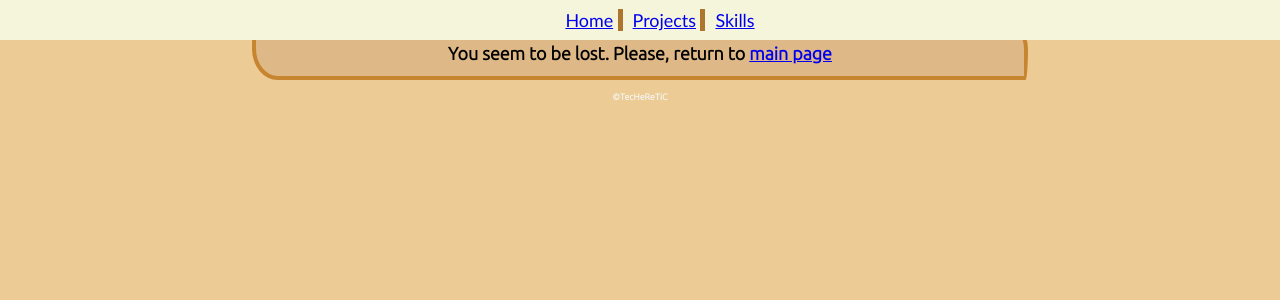
After one commit to TecHeReTiC3141/Personal_website, a Flask app: page /projects/1 in a window 1280 px wide. The commit adds this page. Shown: the top 300 px of the page. Run offline with Flask 2, Linux system fonts and the light colour scheme.

Commit message:
Page for 404 error has been added. Backbone of skills page seems to be make, it will be filled with content later. Next are projects pages

```diff
--- a/app.py
+++ b/app.py
@@ -1,4 +1,4 @@
-from flask import Flask, render_template
+from flask import Flask, render_template, abort
 
 app = Flask(__name__)
 
@@ -48,6 +48,10 @@ all_projects = [
 
 ]
 
+projects_descriptions = {
+    'Dungetic': {}
+}
+
 
 @app.route('/')
 def main_page():
@@ -58,10 +62,24 @@ def main_page():
 def project_list():
     return render_template('projects.html', title='Main page', projects=all_projects)
 
+@app.route('/projects/<project_name>')
+def project_page(project_name):
+    if project_name not in projects_descriptions:
+        abort(404)
+    return render_template('skills.html', title=project_name,
+                           project=projects_descriptions[project_name])
+
 @app.route('/skills')
 def skills():
     return render_template('skills.html', title='Skills')
 
+@app.errorhandler(404)
+def error404(error):
+    return render_template('404.html')
+
+
+
+
 
 if __name__ == '__main__':
     app.run()
--- /dev/null
+++ b/templates/404.html
@@ -0,0 +1,8 @@
+{% extends 'main_page.html' %}
+
+{% block intro %}
+{% endblock %}
+
+{% block content %}
+    <h1>You seem to be lost. Please, return to <a href="{{ url_for('main_page') }}">main page</a></h1>
+{% endblock %}
--- a/templates/main_page.html
+++ b/templates/main_page.html
@@ -1,4 +1,5 @@
 {% macro display_project(project) %}
+    <a href="{{ url_for('project_page', project_name=project.title) }}">
         <div class="project">
             <div class="image">
                 <img src="{{ url_for('static', filename=project.image) }}" alt="{{ project.title | capitalize}}">
@@ -13,6 +14,9 @@
                 {% endfor %}
             </div>
         </div>
+    </a>
+
+
 {% endmacro %}
 
 <!DOCTYPE html>
```
Also changed, not shown: templates/project_page.html (added, +9 -0 lines). Lines whose indentation alone changed are shown as unchanged.
